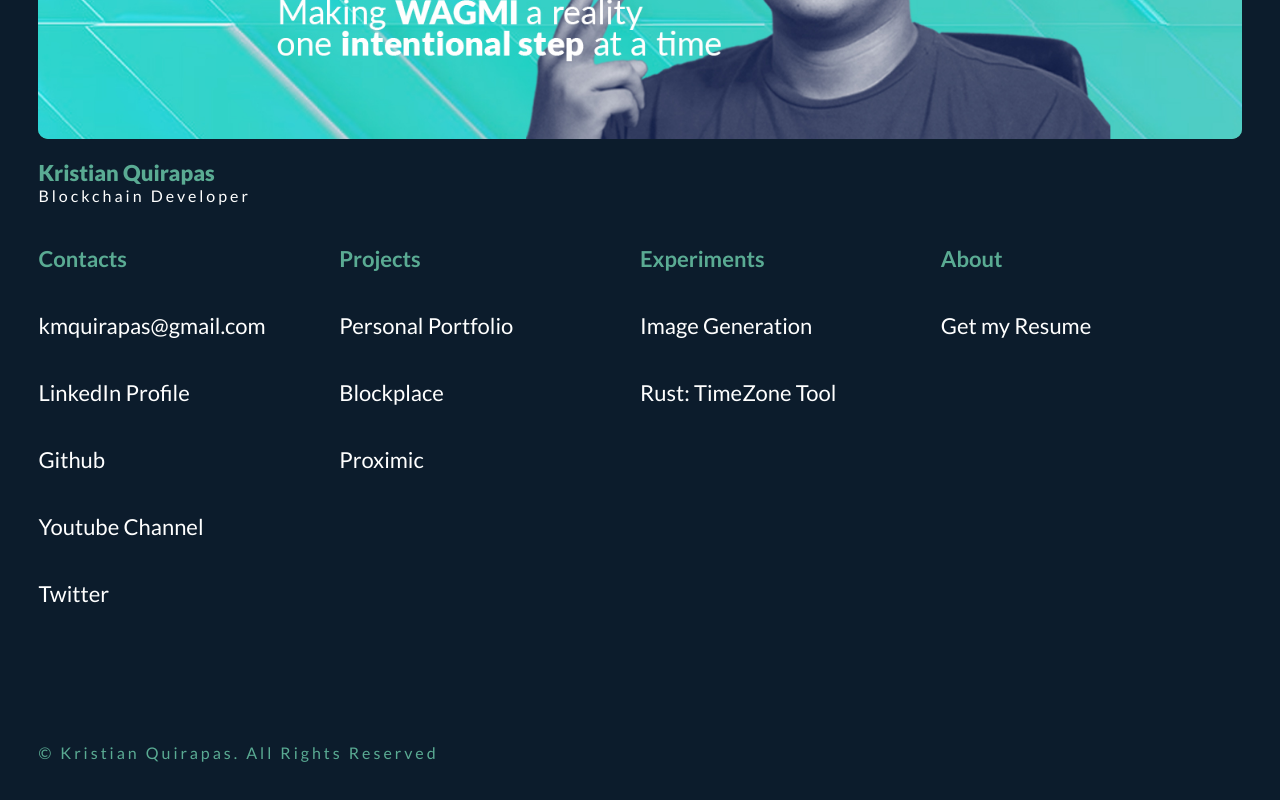
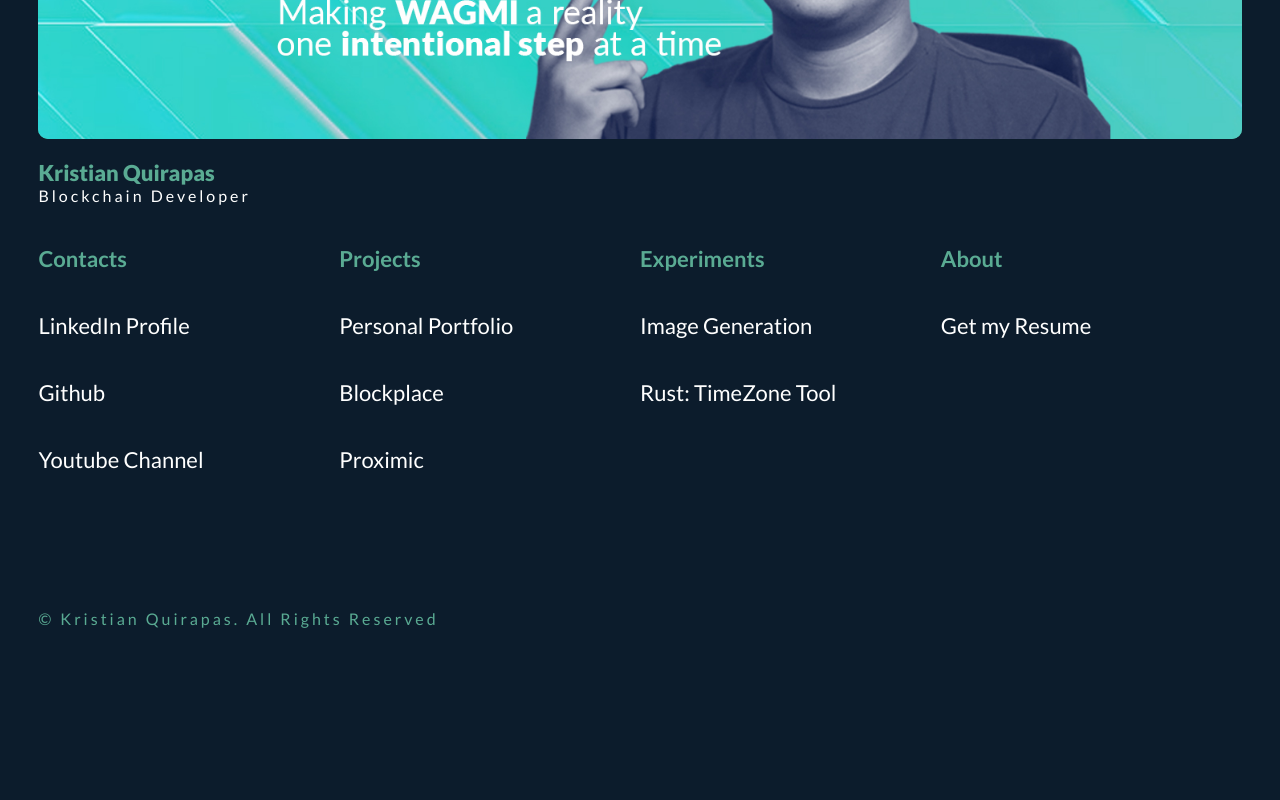
Before and after one commit to kquirapas/old-portfolio, a React (Create React App) app: page /about in a window 1280 px wide. Shown: the part 1784-2584 px from the top of the page. After the commit the page ends 2452 px from the top, so only its background shows below. Built offline with nearby package versions, Linux system fonts and the light colour scheme.

Commit message:
Removed twitter from profile

```diff
--- a/src/components/Contacts.js
+++ b/src/components/Contacts.js
@@ -51,7 +51,6 @@ export default function Contacts() {
             <StyledGrid>
               <ContactPoint contact={"kmquirapas@gmail.com"} href={"https://mail.google.com/mail/u/0/?fs=1&to=kmquirapas@gmail.com&tf=cm"} description={"Send me an email"} />
               <ContactPoint contact={"LinkedIn"} href={"https://linkedin.com/in/kristian-quirapas-348603213"} description={"Let's connect"} />
-              <ContactPoint contact={"Twitter"} href={"https://twitter.com/k_quirapas"} description={"Tweet, tweet, tweet"} />
               <ContactPoint contact={"Github"} href={"https://github.com/kquirapas"} description={"Let's collaborate"} />
               <ContactPoint contact={"Youtube Channel"} href={"https://www.youtube.com/channel/UCaU88FuhkVKO0PJViRjvTLw"} description={"Making content (sometimes)"} />
             </StyledGrid>
--- a/src/components/Footer.js
+++ b/src/components/Footer.js
@@ -21,11 +21,9 @@ export default function Footer() {
             <StyledColumn>
               <StyledColumnHead to="/contacts" className="footer-header">Contacts</StyledColumnHead>
               <StyledColumnBody>
-                <StyledColumnA className="footer-link" href="https://mail.google.com/mail/u/0/?fs=1&to=kmquirapas@gmail.com&tf=cm" target="_blank"><StyledColumnLinkText>kmquirapas@gmail.com</StyledColumnLinkText></StyledColumnA>
                 <StyledColumnA className="footer-link" href="https://linkedin.com/in/kristian-quirapas-348603213"><StyledColumnLinkText>LinkedIn Profile</StyledColumnLinkText></StyledColumnA>
                 <StyledColumnA className="footer-link" href="https://github.com/kquirapas"><StyledColumnLinkText>Github</StyledColumnLinkText></StyledColumnA>
                 <StyledColumnA className="footer-link" href="https://www.youtube.com/channel/UCaU88FuhkVKO0PJViRjvTLw"><StyledColumnLinkText>Youtube Channel</StyledColumnLinkText></StyledColumnA>
-                <StyledColumnA className="footer-link" href="https://twitter.com/k_quirapas"><StyledColumnLinkText>Twitter</StyledColumnLinkText></StyledColumnA>
               </StyledColumnBody>
             </StyledColumn>
             <StyledColumn>
--- a/src/components/Home.js
+++ b/src/components/Home.js
@@ -29,7 +29,6 @@ export default function Home() {
             <StyledSocials>
               <a href="https://linkedin.com/in/kristian-quirapas-348603213"><img src="/assets/icons/linkedin.svg" alt="LinkedIn Icon" /></a>
               <a href="https://github.com/kquirapas"><img src="/assets/icons/github.svg" alt="Github Icon" /></a>
-              <a href="https://twitter.com/k_quirapas"><img src="/assets/icons/twitter.svg" alt="Twitter Icon" /></a>
               <a href="https://www.youtube.com/channel/UCaU88FuhkVKO0PJViRjvTLw"><img src="/assets/icons/youtube.svg" alt="Youtube Icon" /></a>
             </StyledSocials>
             <StyledGroup>
```
